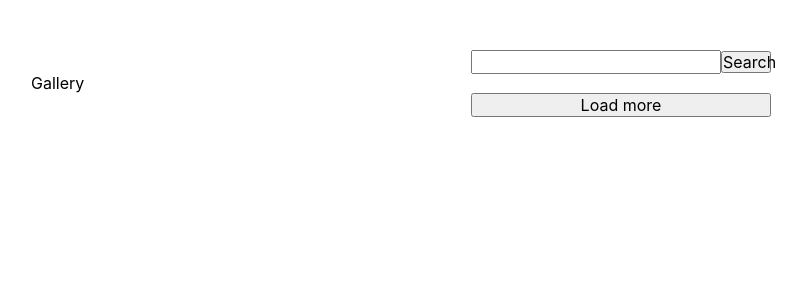
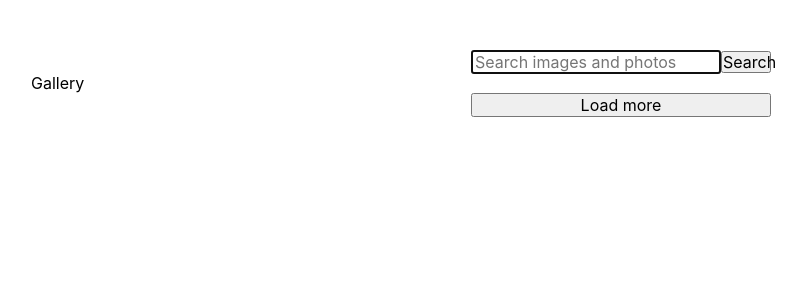
Before and after one commit to AngryAndrii/goit-react-hw-03-image-finder, a React (Create React App) app: page / in a window 1280 px wide. Shown: the top 300 px of the page, without its empty margins (19-825 px from the left). Built offline with nearby package versions, Linux system fonts and the light colour scheme.

Commit message:
added main logic

```diff
--- a/src/components/App.jsx
+++ b/src/components/App.jsx
@@ -13,9 +13,11 @@ export class App extends Component {
     images: '',
   };
 
-  changeQuery = evt => {
-    evt.preventDefault();
-    console.log('queryChange');
+  changeQuery = query => {
+    console.log(query);
+    this.setState({
+      query: query,
+    });
   };
 
   render() {
--- a/src/components/Searchbar/Searchbar.jsx
+++ b/src/components/Searchbar/Searchbar.jsx
@@ -13,12 +13,24 @@ export class Searchbar extends Component {
     });
   };
 
+  makeQuery = event => {
+    event.preventDefault();
+    this.props.changeQuery(this.state.inputValue);
+  };
+
   render() {
-    const { changeQuery } = this.props;
     return (
-      <StyledForm onSubmit={changeQuery}>
-        <input type="text" onChange={this.handleChangeInput} />
-        <button type="submit">Search</button>
+      <StyledForm onSubmit={this.makeQuery}>
+        <input
+          type="text"
+          autoComplete="off"
+          autoFocus
+          placeholder="Search images and photos"
+          onChange={this.handleChangeInput}
+        />
+        <button type="submit">
+          <span>Search</span>
+        </button>
       </StyledForm>
     );
   }
```
